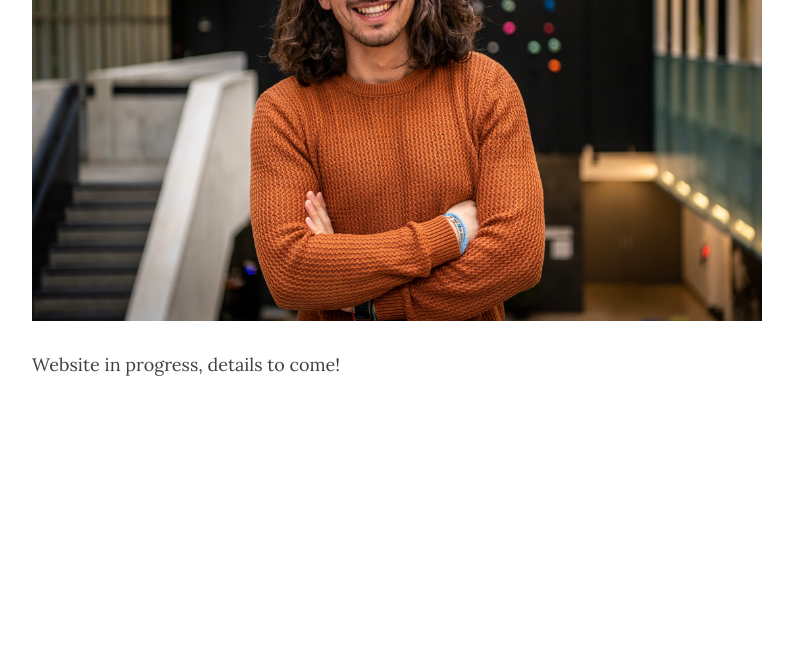
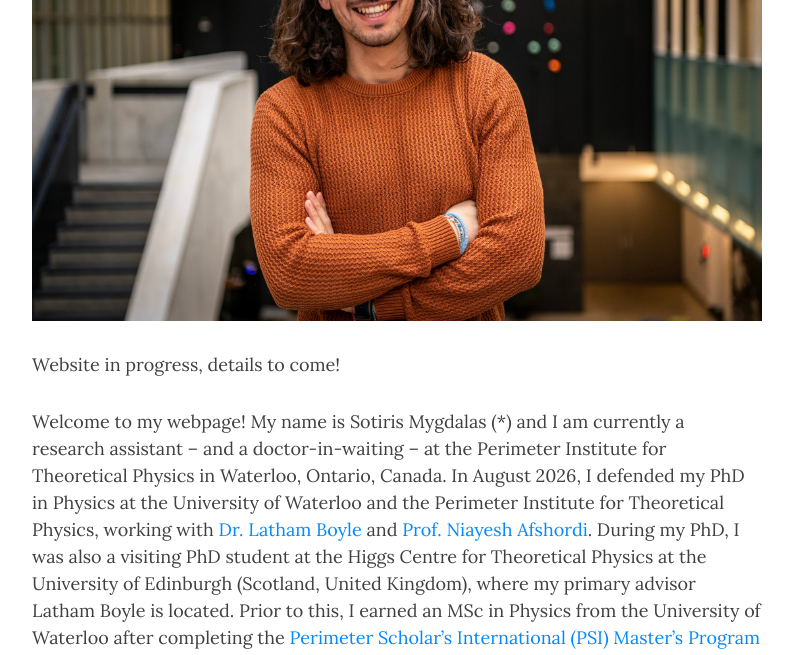
Before and after one commit to smygdalas/SMygdalas.github.io, a Jekyll site: the page built from index.md, in a window 1280 px wide and 1400 px high, scrolled down 448 px. Shown: the part 51-706 px from the top of the window, without its empty margins (243-1036 px from the left). Built offline with Jekyll 4.4.1, drawn with Linux system fonts in a browser that asks for light colours; nearby versions of some CDN libraries; comment, search, counter and statistics services are not loaded; some of the changed text lies outside the part shown.

Commit message:
Update index.md

```diff
--- a/index.md
+++ b/index.md
@@ -1,10 +1,18 @@
 ---
 layout: home
 title: Sotiris Mygdalas
-subtitle: PhD Student at Perimeter Institute
+subtitle: Research Assistant at Perimeter Institute
 use-site-title: true
 ---
 
 ![](/assets/img/Sotirios_Mygdalas.jpg)
 
 Website in progress, details to come!
+
+Welcome to my webpage! My name is Sotiris Mygdalas (*) and I am currently a research assistant -- and a doctor-in-waiting -- at the Perimeter Institute for Theoretical Physics in Waterloo, Ontario, Canada. In August 2026, I defended my PhD in Physics at the University of Waterloo and the Perimeter Institute for Theoretical Physics, working with [Dr. Latham Boyle](https://www.ph.ed.ac.uk/people/latham-boyle) and [Prof. Niayesh Afshordi](https://nafshordi.com/). During my PhD, I was also a visiting PhD student at the Higgs Centre for Theoretical Physics at the University of Edinburgh (Scotland, United Kingdom), where my primary advisor Latham Boyle is located. Prior to this, I earned an MSc in Physics from the University of Waterloo after completing the [Perimeter Scholar's International (PSI) Master's Program](https://perimeterinstitute.ca/training/masters-program) (class of 2022); my PSI Essay's supervisor was Dr. Latham Boyle. Originally, I am from Serres, Greece, which led me to do my BSc in Physics at the Aristotle University of Thessaloniki (Greece), where I worked with [Prof. Christos Tsagas](https://tsagas0.wixsite.com/mysite).
+
+
+(*) If you receive an email from me and you are wondering "Does this person not know how to spell their name? I see Sotirios appearing in their signature and in my inbox, but they have signed off as Sotiris!" ... do not worry! My name is Greek (meaning, literally, Saviour (of) Almonds; its Spanish version, due to my friend Cynthia, is Salvador Almendra), and many Greek male birth names end in "-ios". However, we Greeks consider these names way too formal to be used in every day life, so we decide to make them less formal by chopping the "-o-" from the ending, thus my name becomes Sotiris.
+
+Research Interests
+...
```
